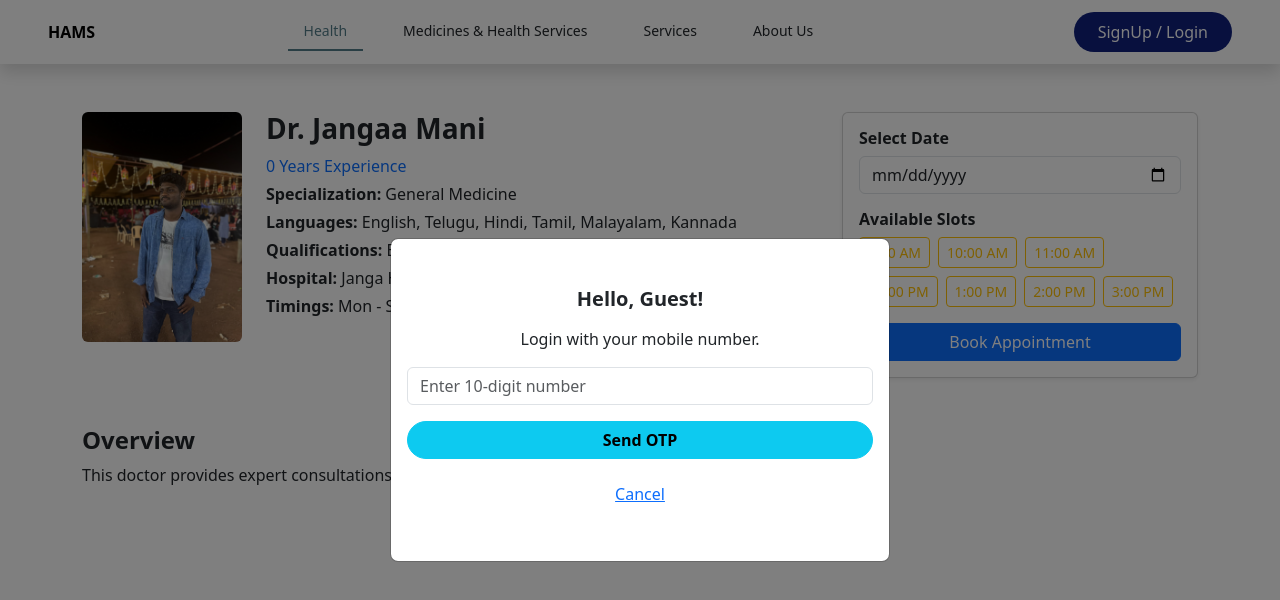
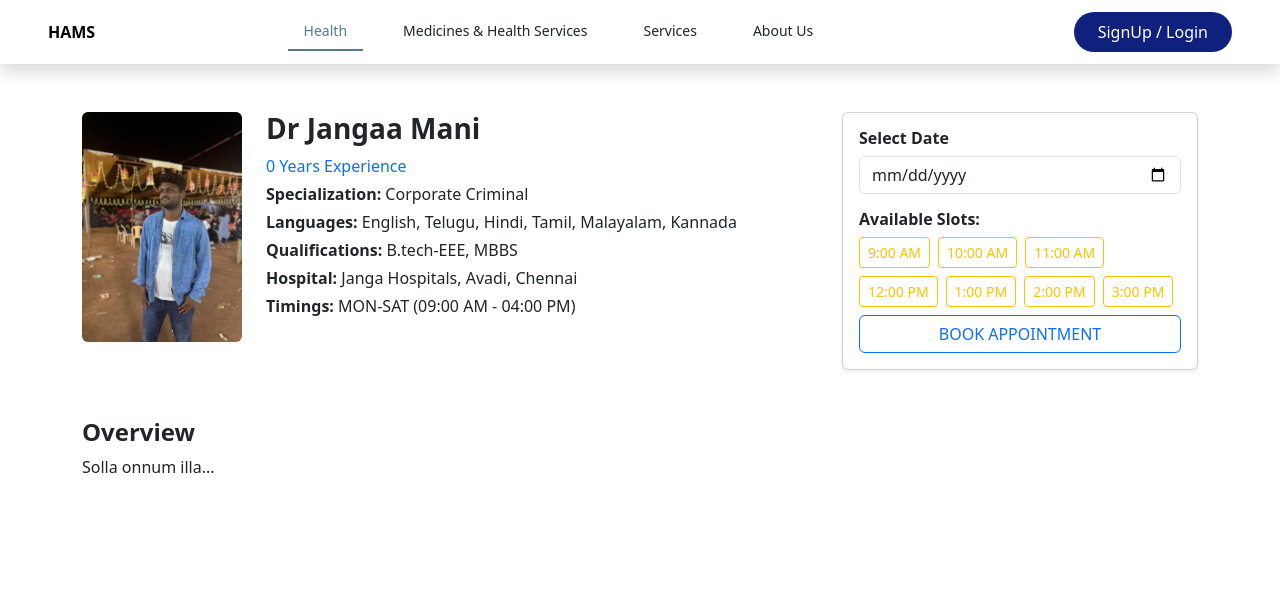
Before and after one commit to Walker31/HAMS_Frontend, a React (Vite) app: page /doctor-description in a window 1280 px wide. Shown: the top 600 px of the page. Built offline with nearby package versions, Linux system fonts and the light colour scheme; some icons are missing.

Commit message:
Revert "doctor design updated"
This reverts commit fa7e93cf8d70f7886fa54dc247f66f5b6c2b1f60.

```diff
--- a/src/components/DoctorDescription.jsx
+++ b/src/components/DoctorDescription.jsx
@@ -6,7 +6,7 @@ import Form from "react-bootstrap/Form";
 const DoctorDescription = () => {
   const [selectedDate, setSelectedDate] = useState("");
   const [selectedSlot, setSelectedSlot] = useState("");
-  const [showLoginModal, setShowLoginModal] = useState(true);
+  const [showLoginModal, setShowLoginModal] = useState(false);
   const [phoneNumber, setPhoneNumber] = useState("");
   const [isLoggedIn, setIsLoggedIn] = useState(false);
   const [otpSent, setOtpSent] = useState(false);
@@ -17,31 +17,24 @@ const DoctorDescription = () => {
 
   const handleBookNow = () => {
     if (!selectedDate || !selectedSlot) {
-      alert("Please select both a date and a time slot.");
+      alert("Please select a date and time slot before booking.");
       return;
     }
-
     if (!isLoggedIn) {
       setShowLoginModal(true);
       return;
     }
-
-    alert(`✅ Appointment booked on ${selectedDate} at ${selectedSlot}`);
-    // Optionally: Reset form
-    setSelectedDate("");
-    setSelectedSlot("");
+    alert(`Appointment booked for ${selectedDate} at ${selectedSlot}`);
   };
 
   const handleSendOtp = () => {
-    const isValid = /^[6-9]\d{9}$/.test(phoneNumber.trim());
-
-    if (isValid) {
+    if (phoneNumber.trim().length === 10) {
       const otp = Math.floor(100000 + Math.random() * 900000).toString();
       setGeneratedOtp(otp);
       setOtpSent(true);
-      alert(`📩 OTP sent: ${otp}`); // Replace with actual API call
+      alert(`OTP sent: ${otp}`);
     } else {
-      alert("⚠️ Please enter a valid 10-digit Indian mobile number.");
+      alert("Enter a valid 10-digit mobile number.");
     }
   };
 
@@ -51,39 +44,36 @@ const DoctorDescription = () => {
       setShowLoginModal(false);
       setOtpInput("");
       setOtpSent(false);
-      alert("🎉 Login successful! Appointment will be booked.");
-      handleBookNow();
+      alert("Login successful! Proceeding to book appointment.");
     } else {
-      alert("❌ Invalid OTP. Please try again.");
+      alert("Invalid OTP. Please try again.");
     }
   };
 
   return (
     <div className="container my-5">
-      <div className="row gy-4">
-        {/* Doctor Info */}
+      <div className="row">
         <div className="col-md-8">
           <div className="d-flex align-items-start gap-4">
             <img
               src="/src/assets/doctorpic2.jpg"
-              alt="Dr. Jangaa Mani"
+              alt="Doctor"
               className="img-fluid rounded"
               style={{ width: "160px", height: "230px", objectFit: "cover" }}
             />
             <div>
-              <h3 className="fw-bold">Dr. Jangaa Mani</h3>
+              <h3 className="fw-bold">Dr Jangaa Mani</h3>
               <p className="text-primary mb-1">0 Years Experience</p>
-              <p className="mb-1"><strong>Specialization:</strong> General Medicine</p>
+              <p className="mb-1"><strong>Specialization:</strong> Corporate Criminal</p>
               <p className="mb-1"><strong>Languages:</strong> English, Telugu, Hindi, Tamil, Malayalam, Kannada</p>
-              <p className="mb-1"><strong>Qualifications:</strong> B.Tech (EEE), MBBS</p>
+              <p className="mb-1"><strong>Qualifications:</strong> B.tech-EEE, MBBS</p>
               <p className="mb-1"><strong>Hospital:</strong> Janga Hospitals, Avadi, Chennai</p>
-              <p className="mb-1"><strong>Timings:</strong> Mon - Sat (09:00 AM - 04:00 PM)</p>
+              <p className="mb-1"><strong>Timings:</strong> MON-SAT (09:00 AM - 04:00 PM)</p>
             </div>
           </div>
         </div>
 
-        {/* Booking Panel */}
-        <div className="col-md-4">
+        <div className="col-md-4 mt-4 mt-md-0">
           <div className="card p-3 shadow-sm">
             <h6 className="fw-bold mb-2">Select Date</h6>
             <input
@@ -93,8 +83,8 @@ const DoctorDescription = () => {
               onChange={(e) => setSelectedDate(e.target.value)}
             />
 
-            <h6 className="fw-bold mb-2">Available Slots</h6>
-            <div className="d-flex flex-wrap gap-2 mb-3">
+            <h6 className="fw-bold mb-2">Available Slots:</h6>
+            <div className="d-flex flex-wrap gap-2 mb-2">
               {["9:00 AM", "10:00 AM", "11:00 AM", "12:00 PM", "1:00 PM", "2:00 PM", "3:00 PM"].map((slot) => (
                 <button
                   key={slot}
@@ -106,20 +96,20 @@ const DoctorDescription = () => {
               ))}
             </div>
 
-            <button className="btn btn-primary w-100" onClick={handleBookNow}>
-              Book Appointment
+            <button className="btn btn-outline-primary w-100" onClick={handleBookNow}>
+              BOOK APPOINTMENT
             </button>
           </div>
         </div>
       </div>
 
-      {/* OTP Modal */}
+
       <Modal show={showLoginModal} onHide={() => setShowLoginModal(false)} centered>
         <Modal.Body className="text-center py-5">
-          <h5 className="fw-bold mb-3">Hello, Guest!</h5>
+          <h5 className="fw-bold">Hello, Guest!</h5>
           {!otpSent ? (
             <>
-              <p>Login with your mobile number.</p>
+              <p>Quick login using Mobile Number.</p>
               <Form.Control
                 type="tel"
                 placeholder="Enter 10-digit number"
@@ -129,7 +119,7 @@ const DoctorDescription = () => {
                 onChange={(e) => setPhoneNumber(e.target.value)}
               />
               <Button variant="info" className="w-100 rounded-pill fw-bold" onClick={handleSendOtp}>
-                Send OTP
+                SEND OTP
               </Button>
             </>
           ) : (
@@ -144,22 +134,21 @@ const DoctorDescription = () => {
                 onChange={(e) => setOtpInput(e.target.value)}
               />
               <Button variant="success" className="w-100 rounded-pill fw-bold" onClick={handleVerifyOtp}>
-                Verify OTP
+                VERIFY OTP
               </Button>
             </>
           )}
           <div className="mt-3">
             <Button variant="link" onClick={() => setShowLoginModal(false)}>
-              Cancel
+              Go Back
             </Button>
           </div>
         </Modal.Body>
       </Modal>
 
-      {/* Doctor Overview */}
       <div className="mt-5">
         <h4 className="fw-bold">Overview</h4>
-        <p>This doctor provides expert consultations. Please book in advance and arrive 10 minutes early.</p>
+        <p>Solla onnum illa...</p>
       </div>
     </div>
   );
--- a/src/components/DoctorsAvailable.jsx
+++ b/src/components/DoctorsAvailable.jsx
@@ -1,5 +1,5 @@
+import React from "react";
 import { useNavigate } from "react-router-dom";
-import doctorPic from '/src/assets/doctorpic2.jpg'
 
 const DoctorsAvailable = () => {
   const navigate = useNavigate();
@@ -9,45 +9,41 @@ const DoctorsAvailable = () => {
   };
 
   return (
-    <div className="container my-5">
+    <div className="container mt-5">
       <div className="card p-4 shadow-sm rounded d-flex flex-row flex-wrap align-items-center">
 
-        {/* Doctor Image */}
         <div className="me-4 mb-3 mb-md-0 text-center">
           <img
-            src={doctorPic}
-            alt="Dr. Jangaa Mani"
-            className="border rounded-circle"
-            style={{ width: "120px", height: "120px", objectFit: "cover" }}
+            src="/src/assets/doctorpic2.jpg"
+            alt="Doctor"
+            className="rounded-circle"
+            style={{ width: "100px", height: "160px", objectFit: "cover" }}
           />
         </div>
 
-        {/* Doctor Info */}
+
         <div className="flex-grow-1">
-          <h5 className="fw-bold text-primary mb-1">Dr. Jangaa Mani</h5>
+          <h5 className="fw-bold text-warning mb-1">Dr Jangaa Mani</h5>
           <p className="text-muted mb-1">
-            <span className="text-info">General Physician</span> &nbsp;|&nbsp; <strong>0 years experience</strong>
+            <span className="text-info">Corporate Criminal</span> &nbsp;|&nbsp; 0 years exp
           </p>
           <p className="mb-1">
-            <i className="bi bi-geo-alt-fill me-1 text-secondary"></i>
-            Janga Hospitals, Avadi, Chennai
+            <i className="bi bi-geo-alt-fill"></i> Janga Hospitals, Avadi, Chennai
           </p>
           <p className="mb-1">
-            <i className="bi bi-translate me-1 text-secondary"></i>
-            Languages: English, Telugu, Hindi, Tamil, Malayalam, Kannada
+            <i className="bi bi-translate"></i> English, Telugu, Hindi, Tamil, Malayalam, Kannada
           </p>
           <p className="mb-0">
-            <i className="bi bi-mortarboard-fill me-1 text-secondary"></i>
-            Qualifications: B.Tech (EEE), IPS, B.Sc (Fashion Technology)
+            <i className="bi bi-mortarboard-fill"></i> B.tech-EEE, IPS, B.sc- Fashion Technology
           </p>
         </div>
 
-        {/* Booking Section */}
+
         <div className="text-end ms-auto">
-          <p className="text-warning fw-semibold mb-0">Mon - Sat</p>
-          <p className="text-info">(09:00 AM - 04:00 PM)</p>
-          <button className="btn btn-primary" onClick={handleBookNow}>
-            Book Appointment
+          <p className="text-warning fw-semibold mb-0">MON-SAT</p>
+          <p className="text-info">(09:00 AM-04:00 PM)</p>
+          <button className="btn btn-primary " onClick={handleBookNow}>
+            BOOK APPOINTMENT
           </button>
         </div>
       </div>
```
